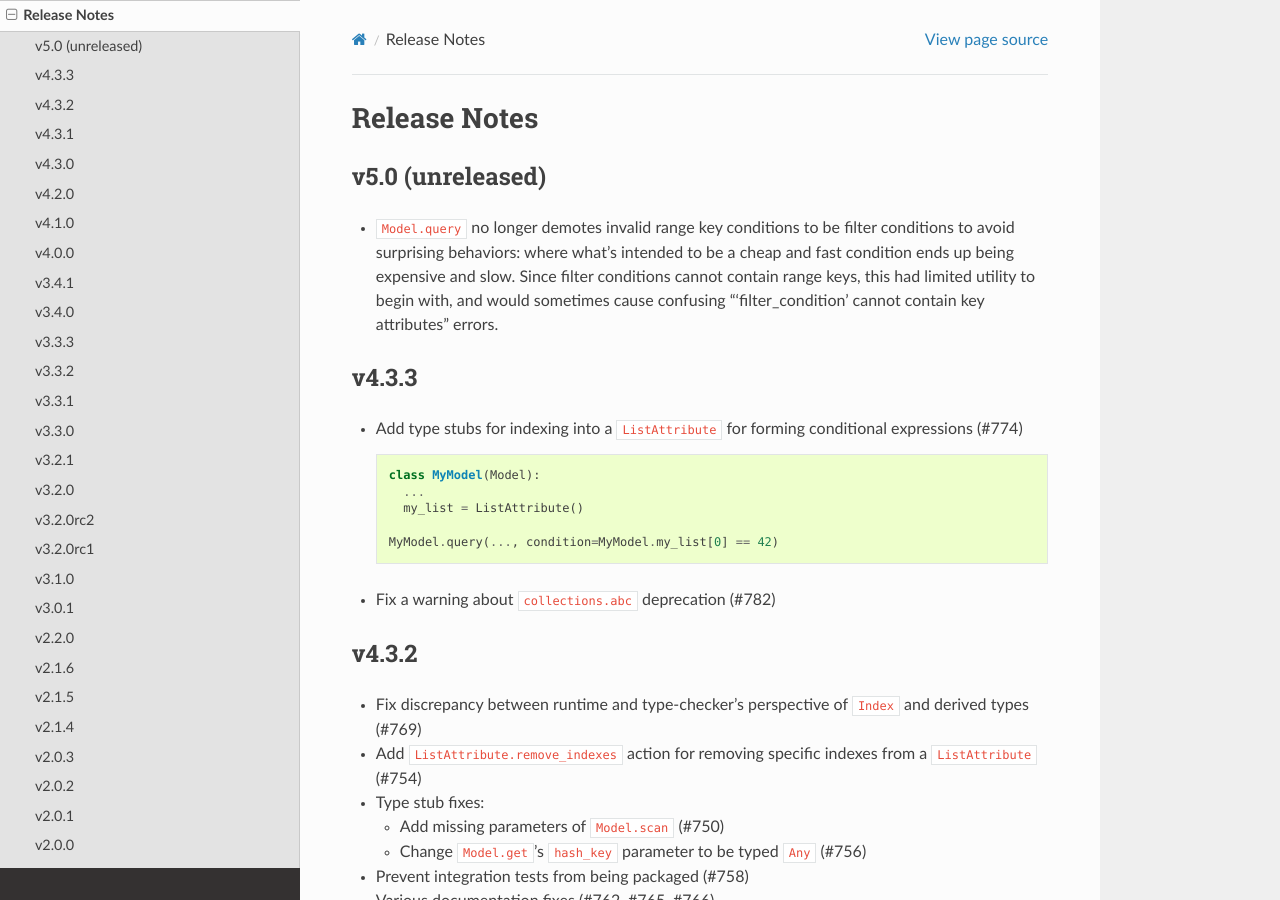
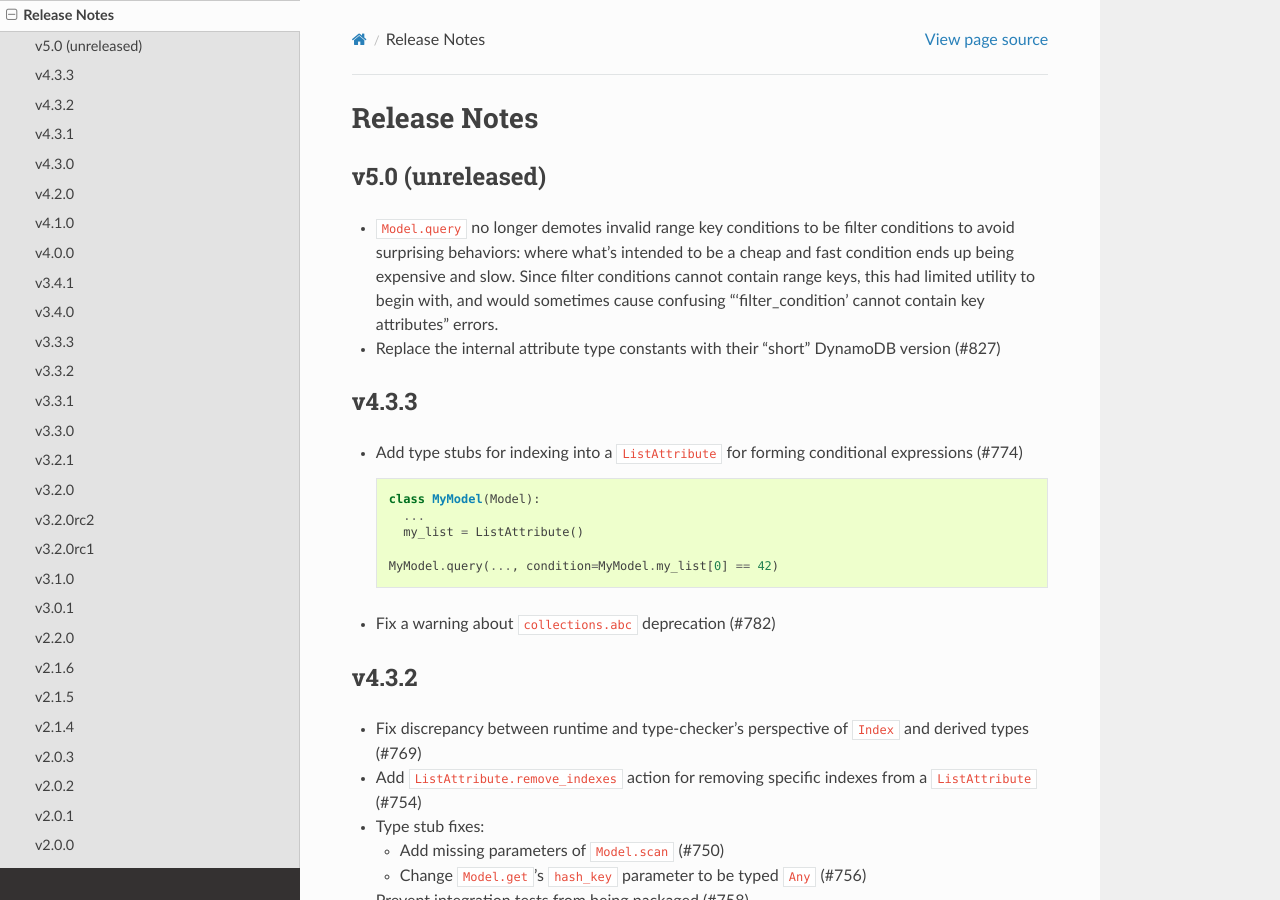
Before and after one commit to pynamodb/PynamoDB, a Sphinx documentation site: the page built from docs/release_notes.rst, in a window 1280 px wide and 900 px high. Built offline with Sphinx 7.4.7 and the Read the Docs theme 2.0.0, drawn with Linux system fonts in a browser that asks for light colours.

Commit message:
add line in release notes

```diff
--- a/docs/release_notes.rst
+++ b/docs/release_notes.rst
@@ -8,6 +8,7 @@ v5.0 (unreleased)
   where what's intended to be a cheap and fast condition ends up being expensive and slow. Since filter conditions
   cannot contain range keys, this had limited utility to begin with, and would sometimes cause confusing
   "'filter_condition' cannot contain key attributes" errors.
+* Replace the internal attribute type constants with their "short" DynamoDB version (#827)
 
 v4.3.3
 ----------
```
